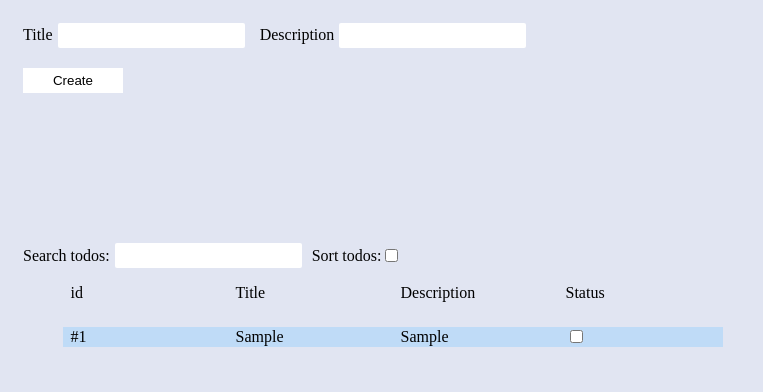
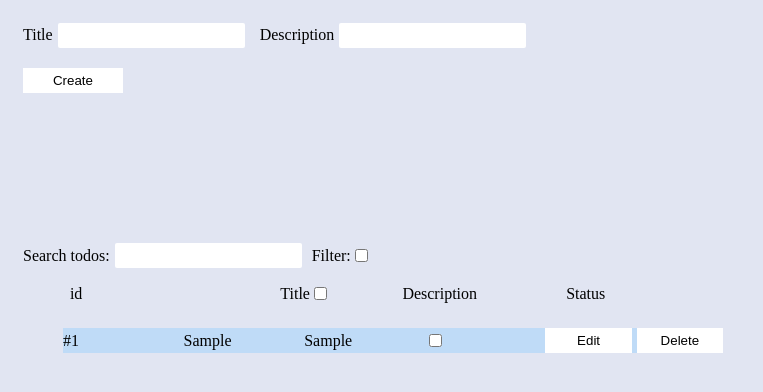
Before and after one commit to dslyvka/todo-list-ts, a React (Create React App) app: page / in a window 1280 px wide. Both pictures are taken after typing "Sample", "Sample" into the empty fields and a click on the button "Create". Shown: the top 392 px of the page, without its empty margins (0-763 px from the left). Built offline with nearby package versions, Linux system fonts and the light colour scheme.

Commit message:
add sort, filter, delete

```diff
--- a/src/components/CreateTodo/CreateTodo.module.scss
+++ b/src/components/CreateTodo/CreateTodo.module.scss
@@ -33,4 +33,6 @@
   background-color: #fff;
 
   border: none;
+
+  cursor: pointer;
 }
--- a/src/components/CreateTodo/index.tsx
+++ b/src/components/CreateTodo/index.tsx
@@ -1,4 +1,4 @@
-import { useState, useRef } from 'react';
+import { useRef } from 'react';
 
 import { observer } from 'mobx-react-lite';
 import { v4 as uuid } from 'uuid';
@@ -16,7 +16,7 @@ export const CreateTodo = observer(() => {
 
   const onClick: React.FormEventHandler<HTMLFormElement> = e => {
     e.preventDefault();
-    if (!title || !description) return;
+    if (!title.current!.value || !description.current!.value) return;
 
     const todo = {
       title: title.current!.value,
--- a/src/components/Modal/Modal.tsx
+++ b/src/components/Modal/Modal.tsx
@@ -19,7 +19,6 @@ export const Modal = (props: IModal) => {
         <p className={styles.d}>Description:</p>
         <p>{todo.description}</p>
         <p className={styles.s}>
-          Status:{' '}
           <span className={styles.status}>
             {todo.status ? 'done' : 'not ready'}
           </span>
--- a/src/components/TodoList/Header.tsx
+++ b/src/components/TodoList/Header.tsx
@@ -1,15 +1,25 @@
 import styles from './TodoList.module.scss';
 
 interface IHeader {
-  onSort: (b: boolean) => void;
+  onSort: (value: boolean) => void;
   onSearch: (value: string) => void;
+  onFilter: (value: boolean) => void;
 
   searchValue: string;
 }
 
-export const Header = ({ onSort, onSearch, searchValue }: IHeader) => {
-  const onClick: React.MouseEventHandler<HTMLInputElement> = e => {
+export const Header = ({
+  onSort,
+  onSearch,
+  onFilter,
+  searchValue,
+}: IHeader) => {
+  const onSortClick: React.MouseEventHandler<HTMLInputElement> = e => {
     onSort(e.currentTarget.checked);
+  };
+
+  const onFilterClick: React.MouseEventHandler<HTMLInputElement> = e => {
+    onFilter(e.currentTarget.checked);
   };
 
   const onChange: React.ChangeEventHandler<HTMLInputElement> = e => {
@@ -30,20 +40,28 @@ export const Header = ({ onSort, onSearch, searchValue }: IHeader) => {
           value={searchValue}
         />
 
-        <label htmlFor="Sort todos" className={styles.label}>
-          Sort todos:
+        <label htmlFor="Filter todos" className={styles.label}>
+          Filter:
           <input
             type="checkbox"
-            name="Sort todos"
-            className={styles.input}
-            onClick={onClick}
+            name="Filter todos"
+            id=""
+            onClick={onFilterClick}
           />
         </label>
       </div>
 
       <ul className={styles.header}>
         <li className={styles.header__item}>id</li>
-        <li className={styles.header__item}>Title</li>
+        <li className={styles.header__item + ' ' + styles.label}>
+          Title
+          <input
+            type="checkbox"
+            name="Sort todos"
+            className={styles.input}
+            onClick={onSortClick}
+          />
+        </li>
         <li className={styles.header__item}>Description</li>
         <li className={styles.header__item}>Status</li>
       </ul>
--- a/src/components/TodoList/TodoList.module.scss
+++ b/src/components/TodoList/TodoList.module.scss
@@ -58,3 +58,19 @@
 
   align-items: center;
 }
+
+.btn {
+  width: 100px;
+  height: 25px;
+  padding: 2px 15px;
+
+  background-color: #fff;
+
+  border: none;
+
+  cursor: pointer;
+
+  &:not(:last-child) {
+    margin-right: 5px;
+  }
+}
--- a/src/components/TodoList/Todos.tsx
+++ b/src/components/TodoList/Todos.tsx
@@ -23,8 +23,8 @@ export const Todos = observer(({ todos }: ITodos) => {
   const [todoId, setTodoId] = useState('');
 
   const onTodoClick = (e: React.MouseEvent, id: string) => {
-    const input = (e.target as HTMLInputElement).tagName;
-    if (input === 'INPUT') return;
+    const target = (e.target as HTMLInputElement).tagName;
+    if (target === 'INPUT' || target === "BUTTON") return;
 
     console.log('Click');
     setTodoId(id);
@@ -57,6 +57,19 @@ export const Todos = observer(({ todos }: ITodos) => {
                   }}
                 />
               </span>
+
+              <button type="button" className={styles.btn}>
+                Edit
+              </button>
+              <button
+                type="button"
+                className={styles.btn}
+                onClick={() => {
+                  items.deleteTodo(item.id);
+                }}
+              >
+                Delete
+              </button>
             </p>
           </li>
         ))}
--- a/src/components/TodoList/index.tsx
+++ b/src/components/TodoList/index.tsx
@@ -1,4 +1,4 @@
-import { useState} from 'react';
+import { useState } from 'react';
 
 import { observer } from 'mobx-react-lite';
 
@@ -10,12 +10,11 @@ import { Header } from './Header';
 import styles from './TodoList.module.scss';
 
 export const TodoList = observer(() => {
-  const [isSorted, setIsSorted] = useState<boolean>(false);
+  const [isSorted, setIsSorted] = useState(false);
+  const [isFiltered, setIsFiltered] = useState(false);
   const [searchValue, setSearchValue] = useState('');
 
-  const todos = items.searchTodos(searchValue);
-  const sortedTodos = items.getSortedTodos();
-  const sortedAndFilteredTodos = items.getSortedAndFilteredTodos(searchValue);
+  const todos = items.searchAndSortTodos(searchValue, isSorted, isFiltered);
 
   return (
     <>
@@ -23,21 +22,10 @@ export const TodoList = observer(() => {
         <Header
           onSort={setIsSorted}
           onSearch={setSearchValue}
+          onFilter={setIsFiltered}
           searchValue={searchValue}
         />
-        {todos.length ? (
-          <Todos
-            todos={
-              isSorted
-                ? searchValue
-                  ? sortedAndFilteredTodos
-                  : sortedTodos
-                : todos
-            }
-          />
-        ) : (
-          <p>No todos yet</p>
-        )}
+        {todos.length ? <Todos todos={todos} /> : <p>No todos yet</p>}
       </div>
     </>
   );
--- a/src/store/Todos.ts
+++ b/src/store/Todos.ts
@@ -1,5 +1,4 @@
 import { makeAutoObservable } from 'mobx';
-import { v4 as uuid } from 'uuid';
 
 type TTodo = {
   title: string;
@@ -22,17 +21,18 @@ class Todos {
   addTodo(todo: TTodo) {
     const { id } = todo;
     this.todos[id] = todo;
-    // console.log(todo);
-    // console.log(toJS(this.todos));
   }
 
   changeStatus(id: string) {
     this.todos[id].status = !this.todos[id].status;
-    // console.log(toJS(this.todos));
   }
 
   getTodo(id: string): TTodo {
     return this.todos[id];
+  }
+
+  getTodos() {
+    return Object.values(this.todos);
   }
 
   deleteTodo(id: string) {
@@ -48,19 +48,30 @@ class Todos {
     return this.getTodos();
   }
 
-  getSortedTodos() {
-    const todos = this.getTodos();
+  getSortedTodos(todos: TTodo[]) {
     return todos.sort((a, b) => a.title.localeCompare(b.title));
   }
 
-  getSortedAndFilteredTodos(value: string) {
-    const todos = this.searchTodos(value);
-    todos.sort((a, b) => a.title.localeCompare(b.title));
-    return todos.filter(todo => todo.title.includes(value));
+  getDoneTodos(todos: TTodo[]) {
+    return todos.filter(todo => todo.status === true);
   }
 
-  getTodos() {
-    return Object.values(this.todos);
+  searchAndSortTodos(value: string, sort?: boolean, filter?: boolean) {
+    const searchedTodos = this.searchTodos(value);
+    if (sort && filter) {
+      const sorted = this.getSortedTodos(searchedTodos);
+      const filtered = this.getDoneTodos(sorted);
+      return filtered;
+    }
+    if (filter) {
+      const filtered = this.getDoneTodos(searchedTodos);
+      return filtered;
+    }
+    if (sort) {
+      const sorted = this.getSortedTodos(searchedTodos);
+      return sorted;
+    }
+    return searchedTodos;
   }
 }
 
```
